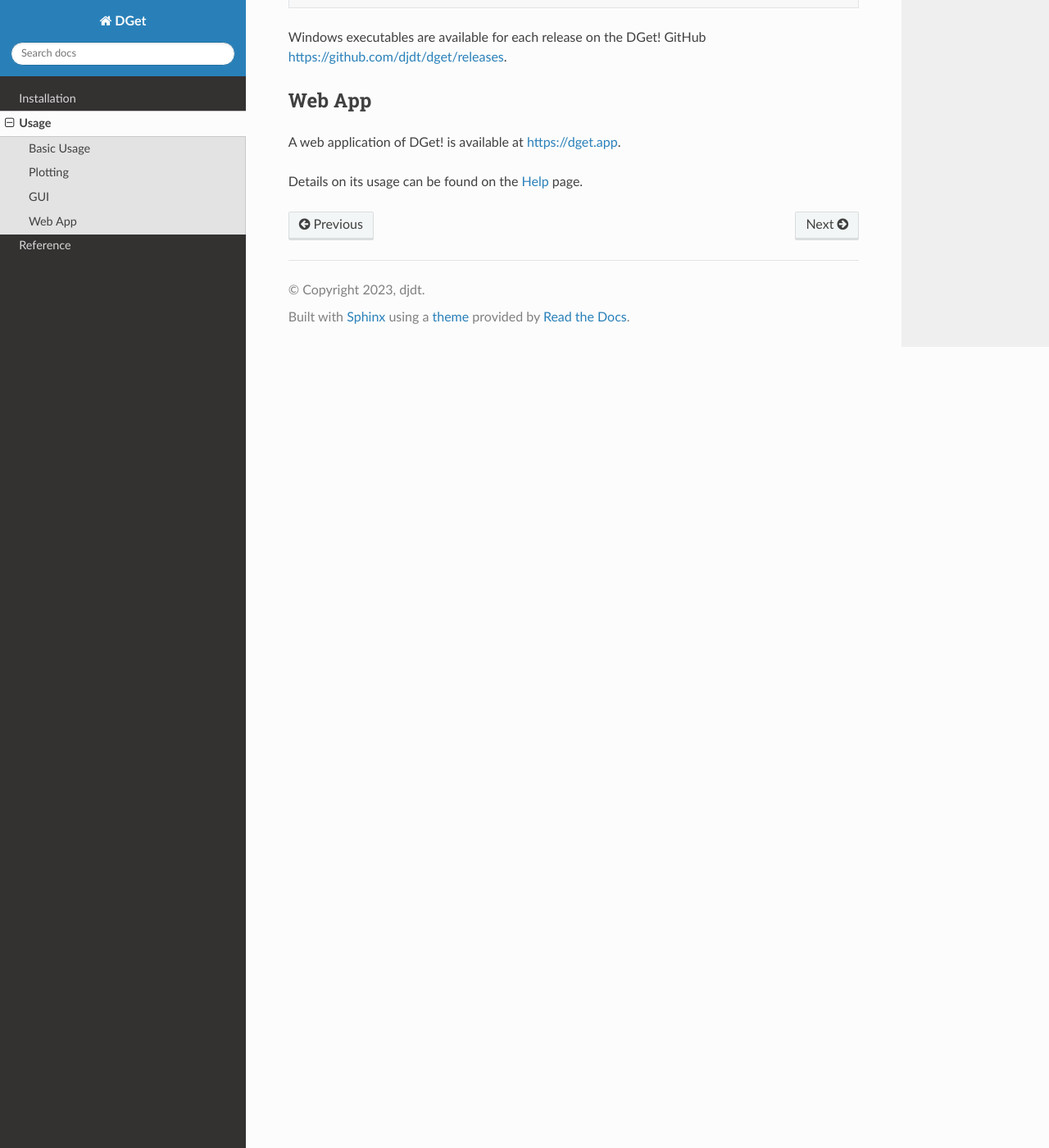
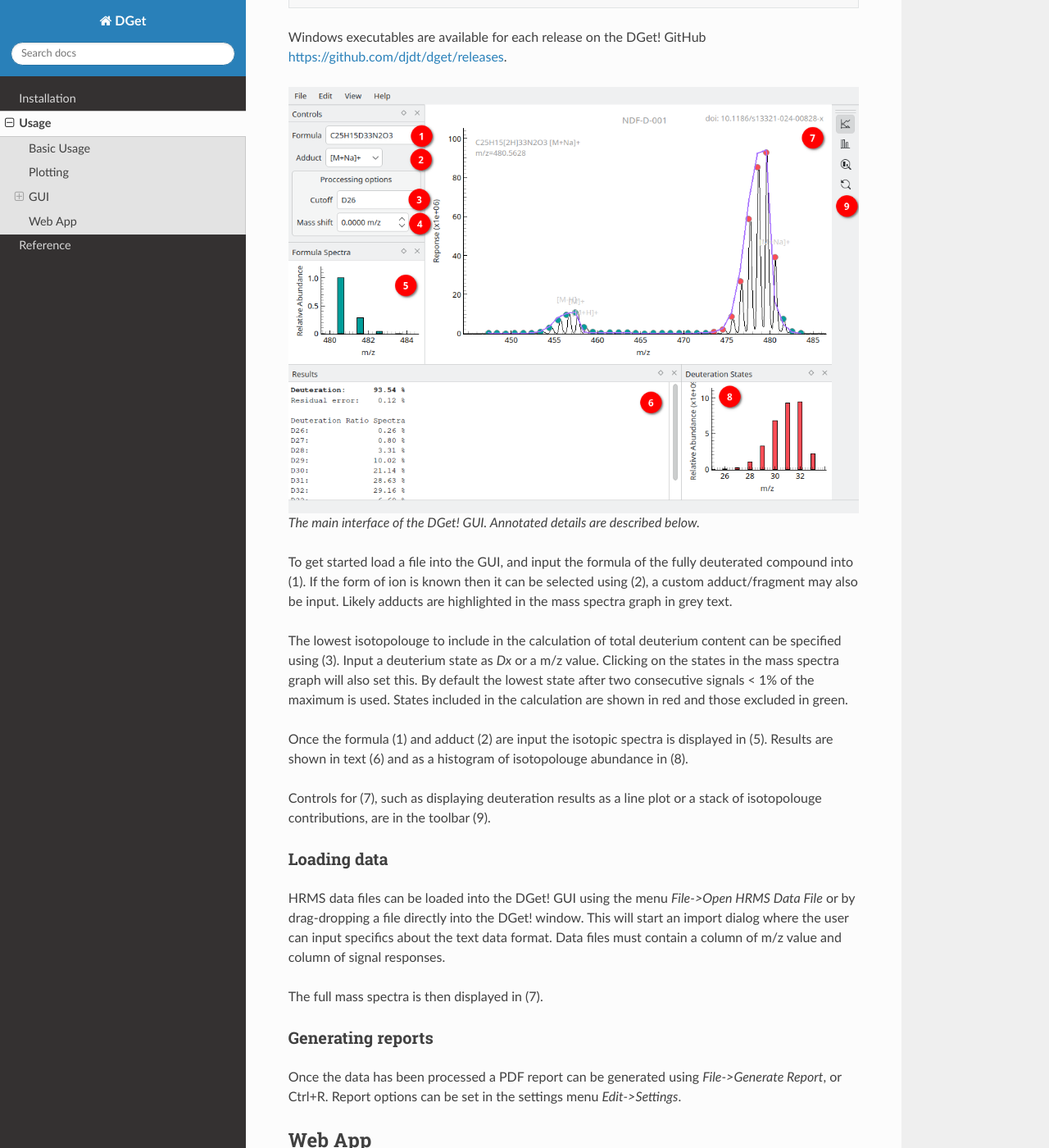
Before and after one commit to djdt/dget, a Sphinx documentation site: the page built from docs/usage.rst, in a window 1280 px wide and 1400 px high, scrolled down 1795 px. Shown: the whole window at 82% size. Built offline with Sphinx 7.4.7 and the Read the Docs theme 3.1.0, drawn with Linux system fonts in a browser that asks for light colours.

Commit message:
add doc for gui

```diff
--- a/docs/usage.rst
+++ b/docs/usage.rst
@@ -55,6 +55,36 @@
 
 Windows executables are available for each release on the DGet! GitHub `<https://github.com/djdt/dget/releases>`_.
 
+.. figure:: img/gui_mainwindow_annotated_v1.0.0.png
+
+   The main interface of the DGet! GUI. Annotated details are described below.
+
+To get started load a file into the GUI, and input the formula of the fully deuterated compound into (1).
+If the form of ion is known then it can be selected using (2), a custom adduct/fragment may also be input.
+Likely adducts are highlighted in the mass spectra graph in grey text.
+
+The lowest isotopolouge to include in the calculation of total deuterium content can be specified using (3).
+Input a deuterium state as `Dx` or a m/z value. Clicking on the states in the mass spectra graph will also set this. By default the lowest state after two consecutive signals < 1% of the maximum is used.
+States included in the calculation are shown in red and those excluded in green.
+
+Once the formula (1) and adduct (2) are input the  isotopic spectra is displayed in (5).
+Results are shown in text (6) and as a histogram of isotopolouge abundance in (8).
+
+Controls for (7), such as displaying deuteration results as a line plot or a stack of isotopolouge contributions, are in the toolbar (9).
+
+Loading data
+^^^^^^^^^^^^
+
+HRMS data files can be loaded into the DGet! GUI using the menu *File->Open HRMS Data File* or by drag-dropping a file directly into the DGet! window. This will start an import dialog where the user can input specifics about the text data format. Data files must contain a column of m/z value and column of signal responses.
+
+The full mass spectra is then displayed in (7).
+
+Generating reports
+^^^^^^^^^^^^^^^^^^
+
+Once the data has been processed a PDF report can be generated using *File->Generate Report*, or Ctrl+R.
+Report options can be set in the settings menu *Edit->Settings*.
+
 Web App
 -------
 
```
Also changed, not shown: docs/img/gui_mainwindow_annotated_v1.0.0.png (added).
